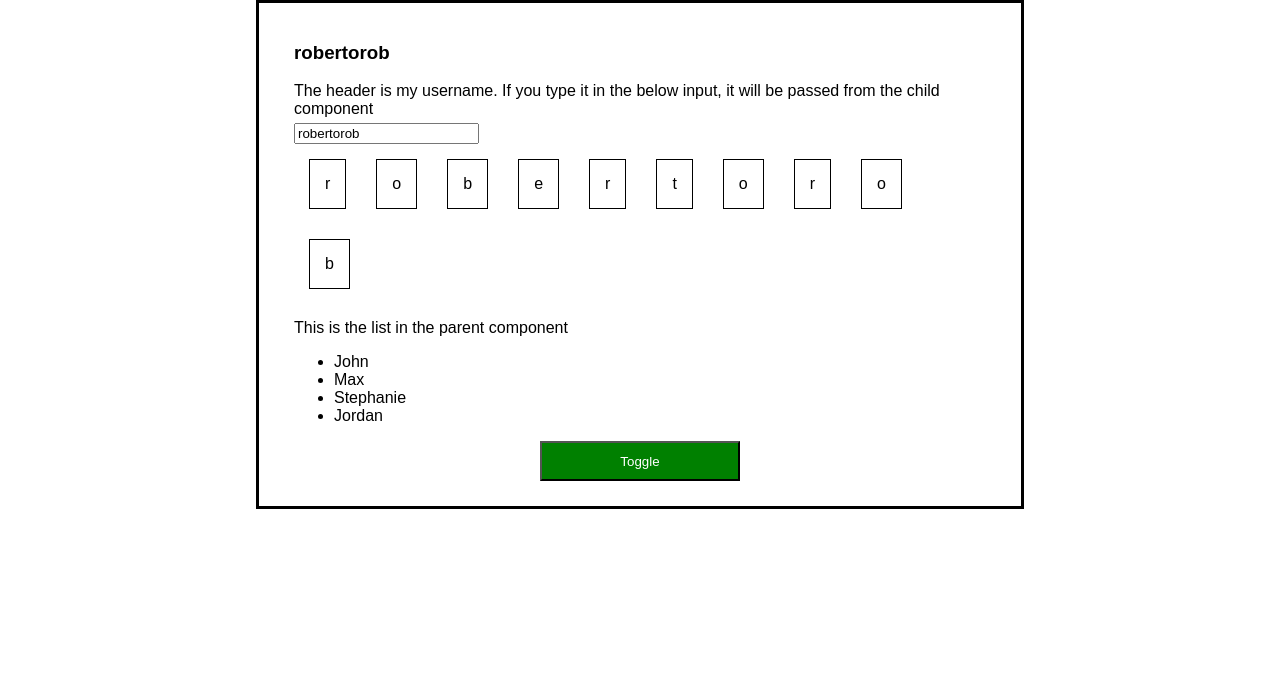
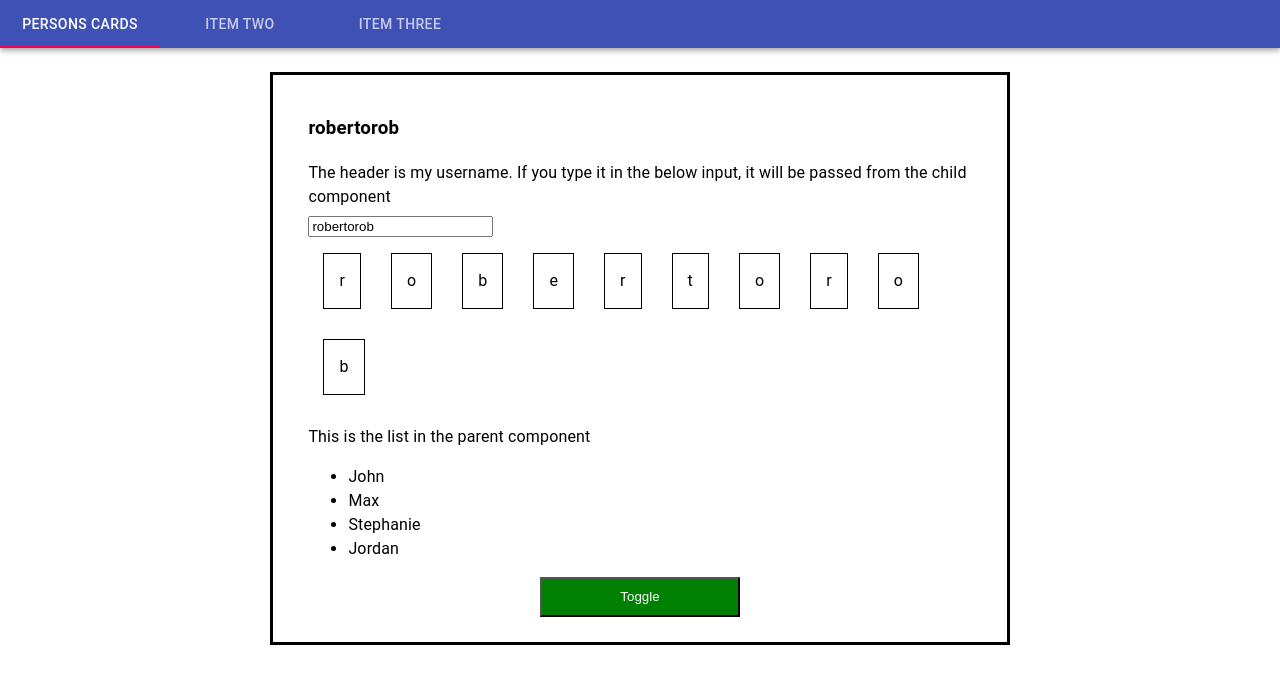
Before and after one commit to Robertorob/React-video-lessons, a React (Create React App) app: page / in a window 1280 px wide. Shown: the top 684 px of the page. Built offline with nearby package versions, Linux system fonts and the light colour scheme.

Commit message:
Add tabs and move files

```diff
--- a/src/App.js
+++ /dev/null
@@ -1,16 +0,0 @@
-import React, { Component } from 'react';
-import './App.css';
-import PersonsCards from './PersonsCards'
-
-class App extends Component {
-  render() {
-    return (
-      <PersonsCards />
-    );
-
-    // The code above is compiled into something like this. That's why we need to import React from 'react' module
-    //return React.createElement('div', { className: 'App' }, React.createElement('h1', null,  'Hello'));
-  }
-}
-
-export default App;
--- a/src/App copy2.js
+++ b/src/Containers/App copy2.js
@@ -1,8 +1,8 @@
 import React, { useState } from 'react';
 import './App.css';
-import Person from './Person/Person'
-import UserInput from './UserInput/UserInput';
-import UserOutput from './UserOutput/UserOutput';
+import Person from '../Person/Person'
+import UserInput from '../UserInput/UserInput';
+import UserOutput from '../UserOutput/UserOutput';
 
 const app = (props) => {
   const [ personsState, setPersonsState ] = useState(
--- /dev/null
+++ b/src/Containers/App.js
@@ -0,0 +1,66 @@
+import React, { Component } from 'react';
+import './App.css';
+import PersonsCards from './../Person/PersonsCards'
+import TabPanel from '../Tabs/TabPanel';
+import { withStyles } from '@material-ui/styles';
+
+import AppBar from '@material-ui/core/AppBar';
+import Tabs from '@material-ui/core/Tabs';
+import Tab from '@material-ui/core/Tab';
+
+const styles = theme => ({
+  root: {
+    flexGrow: 1,
+    backgroundColor: 'white',
+  },
+});
+
+class App extends Component {
+  state = {
+    value: 0
+  }
+
+  a11yProps(index) {
+    return {
+      id: `simple-tab-${index}`,
+      'aria-controls': `simple-tabpanel-${index}`,
+    };
+  }
+
+  handleChange = (event, newValue) => {
+    this.setState({
+      value: newValue
+    })
+  };
+
+  render() {
+    const { classes } = this.props;
+    // const [value, setValue] = React.useState(0);
+
+    return (
+      <div className={classes.root}>
+      <AppBar position="static">
+        <Tabs value={this.state.value} onChange={this.handleChange} aria-label="simple tabs example">
+          <Tab label="Persons Cards" {...this.a11yProps(0)} />
+          <Tab label="Item Two" {...this.a11yProps(1)} />
+          <Tab label="Item Three" {...this.a11yProps(2)} />
+        </Tabs>
+      </AppBar>
+      <TabPanel value={this.state.value} index={0}>
+        <PersonsCards />
+      </TabPanel>
+      <TabPanel value={this.state.value} index={1}>
+        Item Two
+      </TabPanel>
+      <TabPanel value={this.state.value} index={2}>
+        Item Three
+      </TabPanel>
+    </div>
+    );
+
+    // The code above is compiled into something like this. That's why we need to import React from 'react' module
+    //return React.createElement('div', { className: 'App' }, React.createElement('h1', null,  'Hello'));
+  }
+}
+
+export default withStyles(styles)(App);
--- /dev/null
+++ b/src/Tabs/TabPanel.js
@@ -0,0 +1,32 @@
+import React from 'react';
+import PropTypes from 'prop-types';
+import Typography from '@material-ui/core/Typography';
+import Box from '@material-ui/core/Box';
+
+function TabPanel(props) {
+  const { children, value, index, ...other } = props;
+
+  return (
+    <div
+      role="tabpanel"
+      hidden={value !== index}
+      id={`simple-tabpanel-${index}`}
+      aria-labelledby={`simple-tab-${index}`}
+      {...other}
+    >
+      {value === index && (
+        <Box p={3}>
+          <Typography>{children}</Typography>
+        </Box>
+      )}
+    </div>
+  );
+}
+
+TabPanel.propTypes = {
+  children: PropTypes.node,
+  index: PropTypes.any.isRequired,
+  value: PropTypes.any.isRequired,
+};
+
+export default TabPanel;
--- a/src/index.js
+++ b/src/index.js
@@ -1,7 +1,7 @@
 import React from 'react';
 import ReactDOM from 'react-dom';
 import './index.css';
-import App from './App';
+import App from './Containers/App'
 import registerServiceWorker from './registerServiceWorker';
 
 ReactDOM.render(<App />, document.getElementById('root'));
```
Also changed, not shown: src/Person/PersonsCards.js (renamed from src/PersonsCards.js, +6 -6 lines), src/Containers/App.css (renamed from src/App.css).
